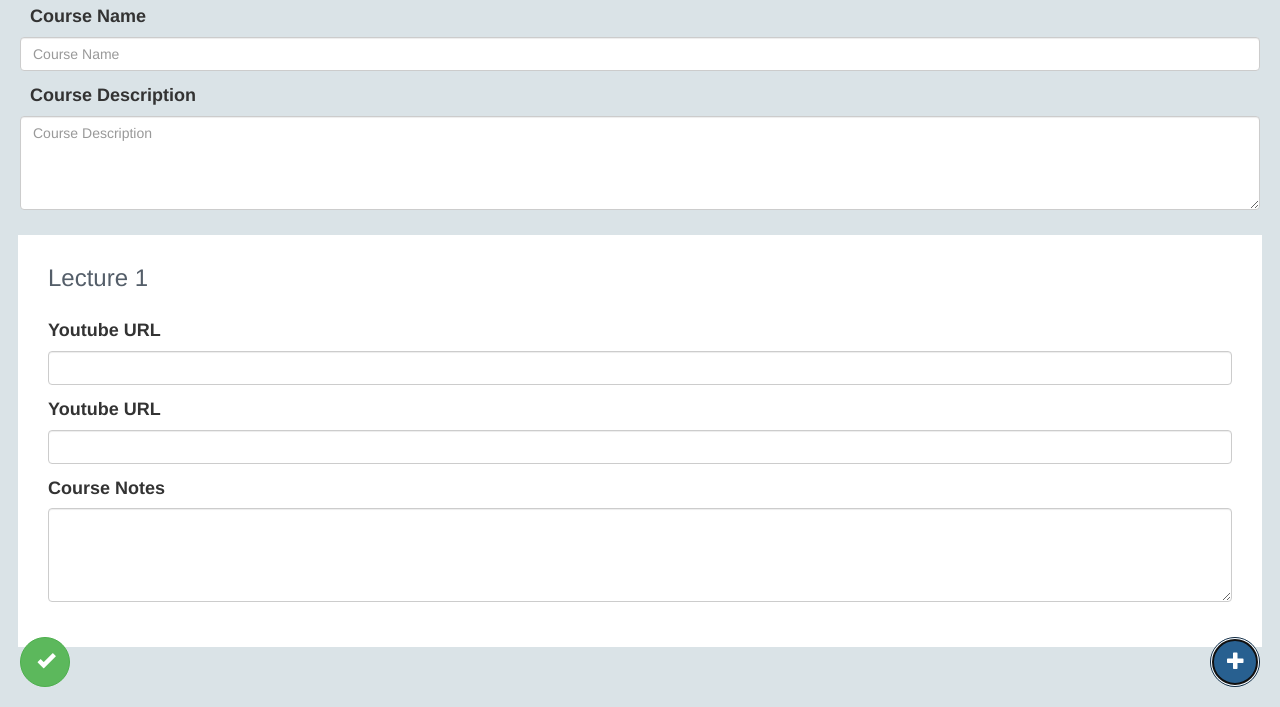
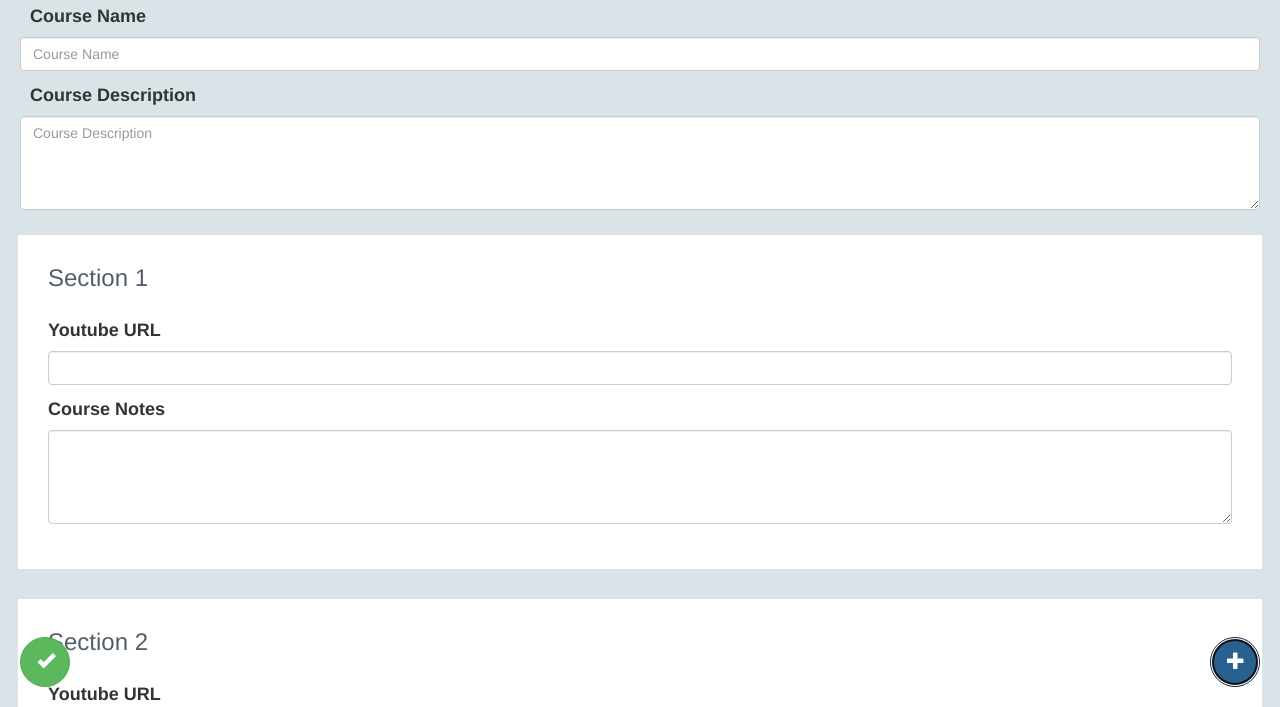
Before and after one commit to mikebolt/HackingEDU, a plain HTML site: page www/edit_course.html in a window 1280 px wide. Both pictures are taken after a click on the button 1235 px from the left and 755 px from the top of the page. Shown: the part 93-800 px from the top of the page. Drawn offline with Linux system fonts and the light colour scheme.

Commit message:
course edit page different id for different sessions

```diff
--- a/www/css/style.css
+++ b/www/css/style.css
@@ -130,6 +130,9 @@ body{
     background: rgba(69, 201, 65, 1);
 }
 
+#next-btn{
+
+}
 /* #video-container
 ================================ */
 .video-container {
--- a/www/edit_course.html
+++ b/www/edit_course.html
@@ -42,20 +42,16 @@
 
         <!--Container for each lecture-->
         <section class="lecture section">
-            <div class="section-inner">
-                <h3 class="heading">Lecture 1</h3>
+            <div class="section-inner" id="lecture0">
+                <h3 class="heading">Section 1</h3>
                 <form>
                     <div class="form-group">
                         <h4><strong>Youtube URL</strong></h4>
-                        <input type="text" class="form-control" id="youtube-url" placeholder="">
-                    </div>
-                    <div class="form-group">
-                        <h4><strong>Youtube URL</strong></h4>
-                        <input type="text" class="form-control" id="youtube-url" placeholder="">
+                        <input type="text" class="form-control" id="youtube-url0" placeholder="">
                     </div>
                     <div class="form-group">
                         <h4><strong>Course Notes</strong></h4>
-                        <textarea class="form-control" id="course-note" placeholder="" rows="4"></textarea>
+                        <textarea class="form-control" id="course-note0" placeholder="" rows="4"></textarea>
                     </div>
                 </form>
             </div>
@@ -63,7 +59,18 @@
 
         <!-- Button to add lecture -->
         <button type="button" class="btn btn-primary btn-circle btn-lg" id="add-lecture-btn"><i class="glyphicon glyphicon-plus"></i></button>
-
+        <script>
+            var videoID = 0;
+            $("#add-lecture-btn").click( function()
+            {
+                videoID++;
+                var cloneDiv = $('#lecture0').clone().attr('id','lecture'+videoID).insertAfter("div.section-inner:last");
+                var heading = cloneDiv.find('.heading');
+                heading.text('Section '+(videoID+1));
+                var newYoutubeID = cloneDiv.find('#youtube-url0').attr('id','youtube-url'+videoID);
+                var newCourseNoteID = cloneDiv.find('#course-note0').attr('id','course-note'+videoID);
+            });
+        </script>
         <!-- Button to finish editing-->
         <button type="button" class="btn btn-success btn-circle btn-lg" id="finish-edit-lecture-btn"><i class="glyphicon glyphicon-ok"></i></button>
 
```
